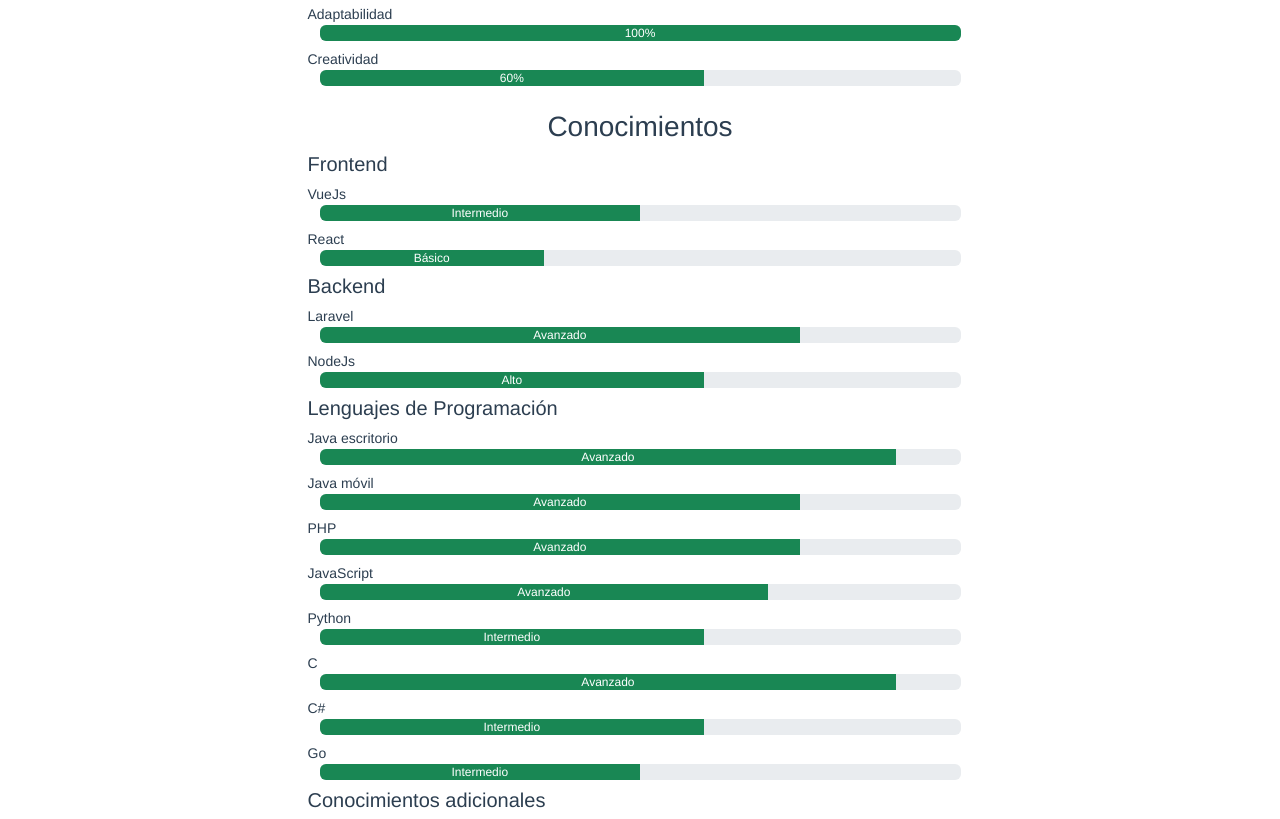
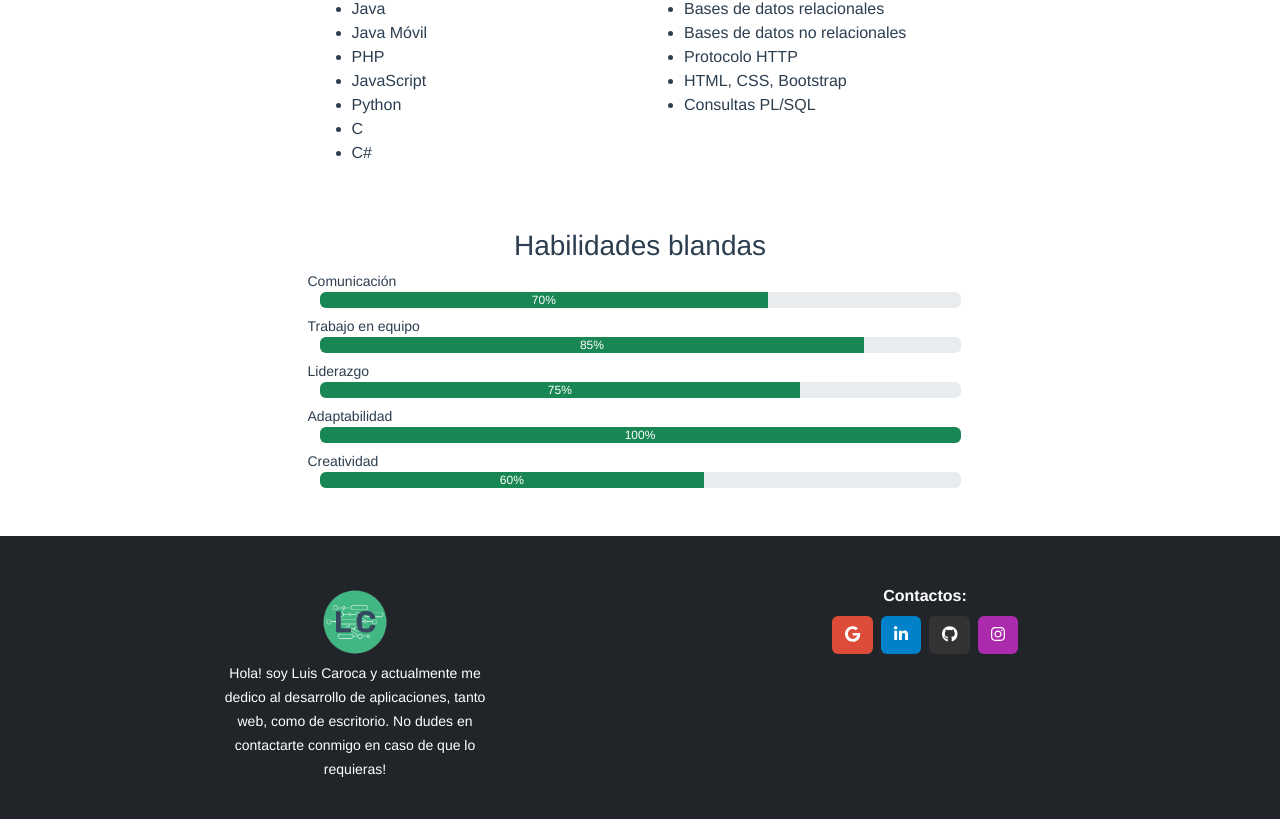
Before and after one commit to Luiscaroca/portfolio, a Vue app: page / in a window 1280 px wide. Shown: the part 721-1540 px from the top of the page. Built offline with nearby package versions, Linux system fonts and the light colour scheme.

Commit message:
Se agrego ruta en caso de ingresar mal url, se modifico componente de conocimientos, se modifico fecha en vista estudios, se agrego efecto de transicion entre vistas

```diff
--- a/src/App.vue
+++ b/src/App.vue
@@ -2,7 +2,13 @@
   <div id="nav">
     <Header />
 
-    <router-view />
+    <router-view v-slot="{ Component }">
+      <Transition
+        name="page-opacity"
+        mode="out-in"
+      >
+        <component :is="Component" /></Transition
+    ></router-view>
 
     <Footer />
   </div>
@@ -25,6 +31,16 @@
 #nav a.router-link-exact-active {
   color: #42b983;
 }
+
+.page-opacity-enter-active,
+.page-opacity-leave-active {
+  transition: 400ms ease all;
+}
+
+.page-opacity-enter-from,
+.page-opacity-leave-to {
+  opacity: 0;
+}
 </style>
 
 <script>
--- a/src/components/Knowledges.vue
+++ b/src/components/Knowledges.vue
@@ -2,221 +2,49 @@
   <div class="container text-center mt-4">
     <div class="row justify-content-center">
       <div class="col-7">
-        <h3>Conocimientos</h3>
-        <h5 class="row justify-content-start mt-2">Frontend</h5>
-        <small class="row justify-content-start mt-2">VueJs</small>
-        <div
-          class="progress"
-          role="progressbar"
-          aria-label="Basic example"
-          aria-valuenow="50"
-          aria-valuemin="0"
-          aria-valuemax="100"
-        >
-          <div
-            class="progress-bar bg-success"
-            style="width: 50%"
-          >
-            Intermedio
+        <h4>Conocimientos</h4>
+        <div class="row">
+          <div class="col-md-6">
+            <h5>Frontend</h5>
+            <ul class="text-start">
+              <li>Vue.js</li>
+              <li>React</li>
+            </ul>
+          </div>
+          <div class="col-md-6">
+            <h5>Backend</h5>
+            <ul class="text-start">
+              <li>Node.js</li>
+              <li>Laravel</li>
+            </ul>
           </div>
         </div>
-        <small class="row justify-content-start mt-2">React</small>
-        <div
-          class="progress"
-          role="progressbar"
-          aria-label="Basic example"
-          aria-valuenow="30"
-          aria-valuemin="0"
-          aria-valuemax="100"
-        >
-          <div
-            class="progress-bar bg-success"
-            style="width: 35%"
-          >
-            Básico
+
+        <div class="row mt-4">
+          <div class="col-md-6">
+            <h4>Lenguajes de programación</h4>
+            <ul class="text-start">
+              <li>Java</li>
+              <li>Java Móvil</li>
+              <li>PHP</li>
+              <li>JavaScript</li>
+              <li>Python</li>
+              <li>C</li>
+              <li>C#</li>
+              <!-- Puedes eliminar uno de los "Python" si es duplicado -->
+            </ul>
+          </div>
+          <div class="col-md-6">
+            <h4>Conocimientos adicionales</h4>
+            <ul class="text-start">
+              <li>Bases de datos relacionales</li>
+              <li>Bases de datos no relacionales</li>
+              <li>Protocolo HTTP</li>
+              <li>HTML, CSS, Bootstrap</li>
+              <li>Consultas PL/SQL</li>
+            </ul>
           </div>
         </div>
-        <h5 class="row justify-content-start mt-2">Backend</h5>
-        <small class="row justify-content-start mt-2">Laravel</small>
-        <div
-          class="progress"
-          role="progressbar"
-          aria-label="Basic example"
-          aria-valuenow="75"
-          aria-valuemin="0"
-          aria-valuemax="100"
-        >
-          <div
-            class="progress-bar bg-success"
-            style="width: 75%"
-          >
-            Avanzado
-          </div>
-        </div>
-        <small class="row justify-content-start mt-2">NodeJs</small>
-        <div
-          class="progress"
-          role="progressbar"
-          aria-label="Basic example"
-          aria-valuenow="60"
-          aria-valuemin="0"
-          aria-valuemax="100"
-        >
-          <div
-            class="progress-bar bg-success"
-            style="width: 60%"
-          >
-            Alto
-          </div>
-        </div>
-        <h5 class="row justify-content-start mt-2">
-          Lenguajes de Programación
-        </h5>
-        <small class="row justify-content-start mt-2">Java escritorio</small>
-        <div
-          class="progress"
-          role="progressbar"
-          aria-label="Basic example"
-          aria-valuenow="90"
-          aria-valuemin="0"
-          aria-valuemax="100"
-        >
-          <div
-            class="progress-bar bg-success"
-            style="width: 90%"
-          >
-            Avanzado
-          </div>
-        </div>
-        <small class="row justify-content-start mt-2">Java móvil</small>
-        <div
-          class="progress"
-          role="progressbar"
-          aria-label="Basic example"
-          aria-valuenow="75"
-          aria-valuemin="0"
-          aria-valuemax="100"
-        >
-          <div
-            class="progress-bar bg-success"
-            style="width: 75%"
-          >
-            Avanzado
-          </div>
-        </div>
-        <small class="row justify-content-start mt-2">PHP</small>
-        <div
-          class="progress"
-          role="progressbar"
-          aria-label="Basic example"
-          aria-valuenow="75"
-          aria-valuemin="0"
-          aria-valuemax="100"
-        >
-          <div
-            class="progress-bar bg-success"
-            style="width: 75%"
-          >
-            Avanzado
-          </div>
-        </div>
-        <small class="row justify-content-start mt-2">JavaScript</small>
-        <div
-          class="progress"
-          role="progressbar"
-          aria-label="Basic example"
-          aria-valuenow="70"
-          aria-valuemin="0"
-          aria-valuemax="100"
-        >
-          <div
-            class="progress-bar bg-success"
-            style="width: 70%"
-          >
-            Avanzado
-          </div>
-        </div>
-        <small class="row justify-content-start mt-2">Python</small>
-        <div
-          class="progress"
-          role="progressbar"
-          aria-label="Basic example"
-          aria-valuenow="60"
-          aria-valuemin="0"
-          aria-valuemax="100"
-        >
-          <div
-            class="progress-bar bg-success"
-            style="width: 60%"
-          >
-            Intermedio
-          </div>
-        </div>
-        <small class="row justify-content-start mt-2">C</small>
-        <div
-          class="progress"
-          role="progressbar"
-          aria-label="Basic example"
-          aria-valuenow="90"
-          aria-valuemin="0"
-          aria-valuemax="100"
-        >
-          <div
-            class="progress-bar bg-success"
-            style="width: 90%"
-          >
-            Avanzado
-          </div>
-        </div>
-        <small class="row justify-content-start mt-2">C#</small>
-        <div
-          class="progress"
-          role="progressbar"
-          aria-label="Basic example"
-          aria-valuenow="60"
-          aria-valuemin="0"
-          aria-valuemax="100"
-        >
-          <div
-            class="progress-bar bg-success"
-            style="width: 60%"
-          >
-            Intermedio
-          </div>
-        </div>
-        <small class="row justify-content-start mt-2">Go</small>
-        <div
-          class="progress"
-          role="progressbar"
-          aria-label="Basic example"
-          aria-valuenow="50"
-          aria-valuemin="0"
-          aria-valuemax="100"
-        >
-          <div
-            class="progress-bar bg-success"
-            style="width: 50%"
-          >
-            Intermedio
-          </div>
-        </div>
-        <h5 class="row justify-content-start mt-2">
-          Conocimientos adicionales
-        </h5>
-        <ol
-          class="list-group list-group-numbered"
-          style="text-align: start"
-        >
-          <li class="list-group-item">
-            Bases de datos relacionales - MySQL, PostgreSQL, SQLite
-          </li>
-          <li class="list-group-item">
-            Bases de datos no relacionales - MongoDB
-          </li>
-          <li class="list-group-item">Protocolo HTTP - Axios</li>
-          <li class="list-group-item">HTML, CSS, Bootstrap</li>
-          <li class="list-group-item">Consultas PL/SQL</li>
-        </ol>
       </div>
     </div>
   </div>
--- a/src/router/index.js
+++ b/src/router/index.js
@@ -28,6 +28,14 @@
       title: "Luis Caroca - Proyectos",
     },
   },
+  {
+    path: "/:pathMatch(.*)*",
+    name: "not_found",
+    component: Home,
+    meta: {
+      title: "Luis Caroca - Inicio",
+    },
+  },
 ];
 
 const router = createRouter({
--- a/src/views/About.vue
+++ /dev/null
@@ -1,5 +0,0 @@
-<template>
-  <div class="about">
-    <h1>This is an about page</h1>
-  </div>
-</template>
--- a/src/views/Home.vue
+++ b/src/views/Home.vue
@@ -3,8 +3,8 @@
     <h1 class="mt-4">Hola! Soy Luis Caroca</h1>
     <h2 class="mt-3">Desarrollo tus ideas al alcance de todos</h2>
     <Accordion_Home />
+    <Knowledges />
     <Skills />
-    <Knowledges />
   </div>
 </template>
 
--- a/src/views/Studies.vue
+++ b/src/views/Studies.vue
@@ -13,7 +13,7 @@
                 Universidad de los Andes
               </div>
               <span class="badge text-bg-success rounded-pill"
-                >2024 - Presente</span
+                >2024 - 2025</span
               >
             </li>
             <li
```
Also changed, not shown: 1 other file (tests, documents, lock files or other folders).
